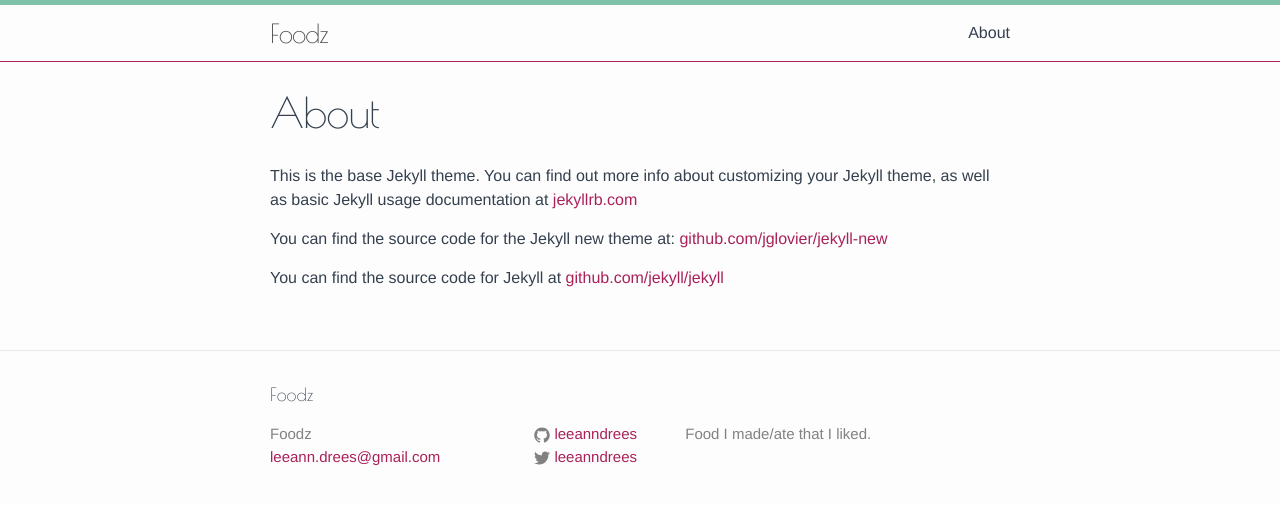
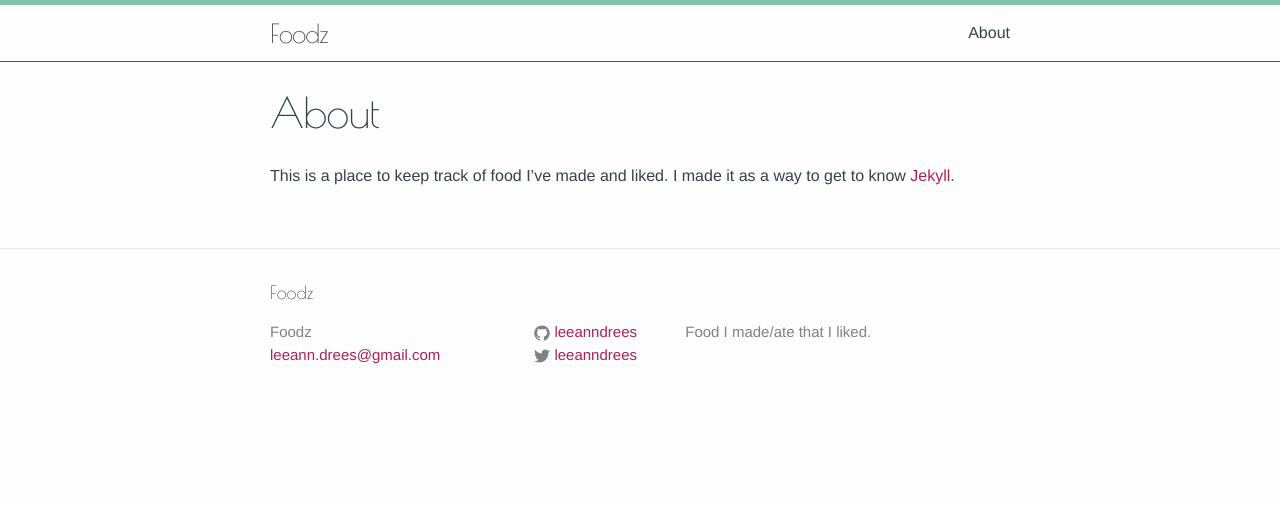
Before and after one commit to leeanndrees/foodz, a Jekyll site: the page built from about.md, in a window 1280 px wide. Shown: the top 505 px of the page. Built offline with Jekyll 4.4.1, drawn with Linux system fonts in a browser that asks for light colours.

Commit message:
made it about.me

```diff
--- a/about.md
+++ b/about.md
@@ -4,8 +4,4 @@ title: About
 permalink: /about/
 ---
 
-This is the base Jekyll theme. You can find out more info about customizing your Jekyll theme, as well as basic Jekyll usage documentation at [jekyllrb.com](http://jekyllrb.com/)
-
-You can find the source code for the Jekyll new theme at: [github.com/jglovier/jekyll-new](https://github.com/jglovier/jekyll-new)
-
-You can find the source code for Jekyll at [github.com/jekyll/jekyll](https://github.com/jekyll/jekyll)
+This is a place to keep track of food I've made and liked. I made it as a way to get to know [Jekyll](http://jekyllrb.com/).
```
